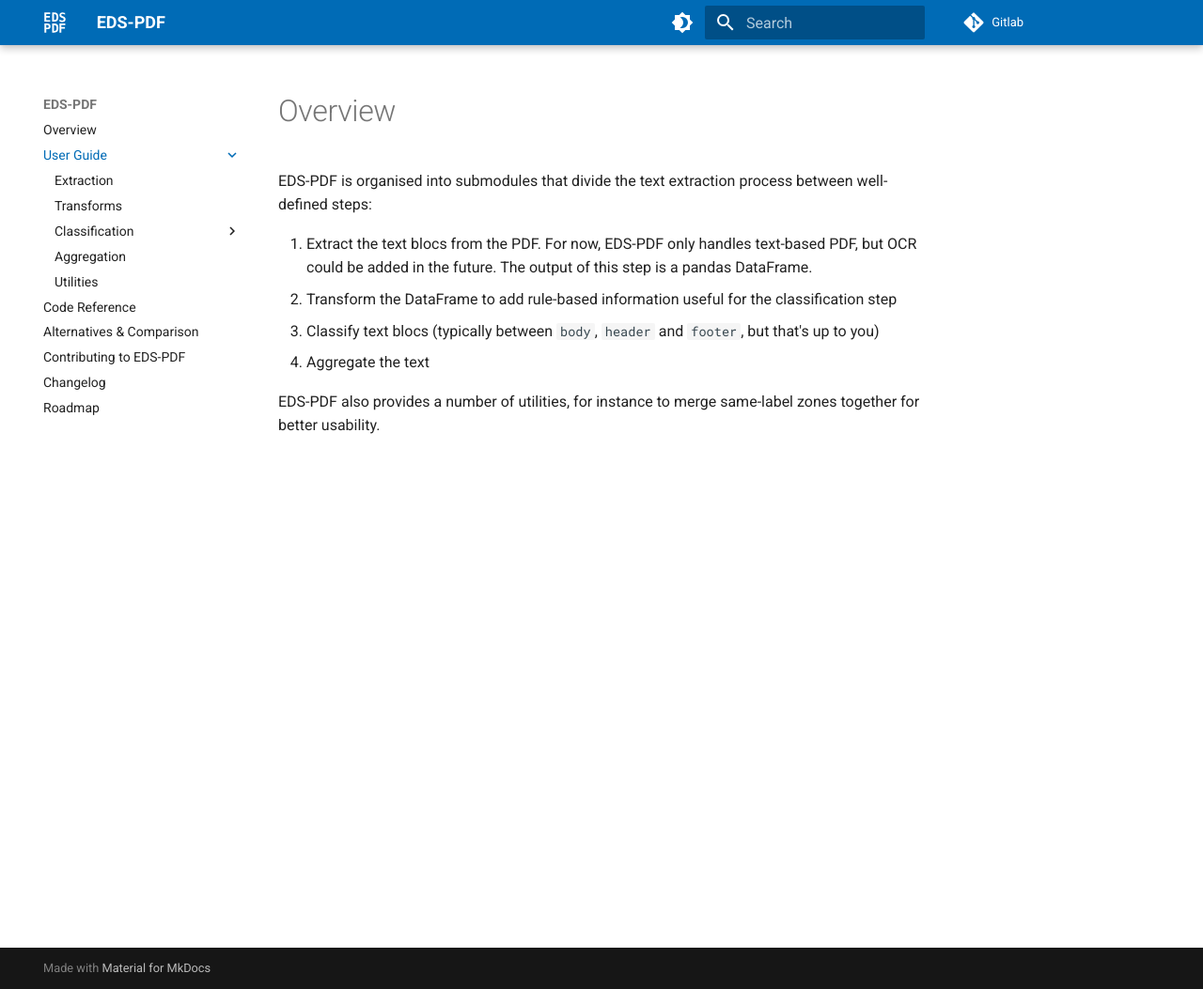
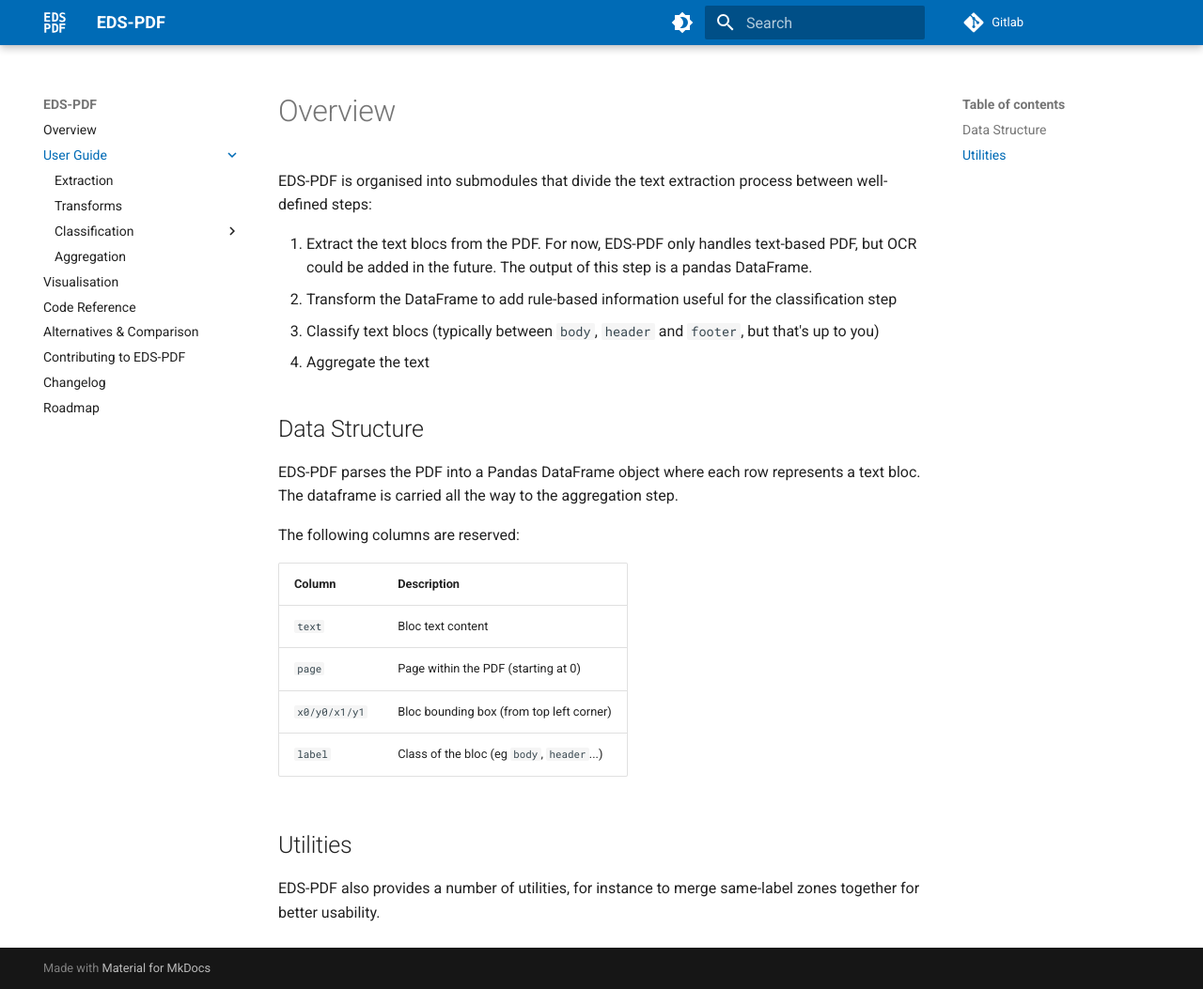
Before and after one commit to aphp/edspdf, an MkDocs documentation site: the page built from docs/user-guide/index.md, in a window 1280 px wide and 1053 px high. Shown: the whole window at 94% size. Built offline with MkDocs 1.6.1 and Material for MkDocs 9.7.7, drawn with Linux system fonts in a browser that asks for light colours; a script that is not in the unit is left out.

Commit message:
docs: add utilies

```diff
--- a/docs/user-guide/index.md
+++ b/docs/user-guide/index.md
@@ -8,4 +8,19 @@
 3. Classify text blocs (typically between `body`, `header` and `footer`, but that's up to you)
 4. Aggregate the text
 
+## Data Structure
+
+EDS-PDF parses the PDF into a Pandas DataFrame object where each row represents a text bloc. The dataframe is carried all the way to the aggregation step.
+
+The following columns are reserved:
+
+| Column        | Description                                |
+| ------------- | ------------------------------------------ |
+| `text`        | Bloc text content                          |
+| `page`        | Page within the PDF (starting at 0)        |
+| `x0/y0/x1/y1` | Bloc bounding box (from top left corner)   |
+| `label`       | Class of the bloc (eg `body`, `header`...) |
+
+## Utilities
+
 EDS-PDF also provides a number of utilities, for instance to merge same-label zones together for better usability.
--- a/mkdocs.yml
+++ b/mkdocs.yml
@@ -33,7 +33,7 @@
           - user-guide/classification/sklearn.md
           - user-guide/classification/mask.md
       - user-guide/aggregation.md
-      - user-guide/utilities.md
+  - utilities/visualisation.md
   - Code Reference: reference/
   - alternatives.md
   - contributing.md
@@ -70,6 +70,14 @@
             heading_level: 2
             members_order: source
             show_root_toc_entry: false
+  - glightbox:
+      touchNavigation: true
+      loop: false
+      effect: none
+      width: 100%
+      height: auto
+      zoomable: true
+      draggable: true
 
 markdown_extensions:
   - admonition
--- a/pyproject.toml
+++ b/pyproject.toml
@@ -43,6 +43,7 @@
 mkdocstrings-python = "^0.6.6"
 streamlit = "^1.8.1"
 mypy = "^0.950"
+mkdocs-glightbox = "^0.1.6"
 
 [tool.interrogate]
 ignore-init-method = true
```
Also changed, not shown: docs/index.md (+4 -0 lines), docs/user-guide/utilities.md (deleted, +0 -1 lines), docs/utilities/visualisation.md (added, +11 -0 lines), roadmap.md (+2 -1 lines), docs/utilities/resources/lines.jpeg (added), docs/utilities/resources/merged.jpeg (added), 1 other file.
